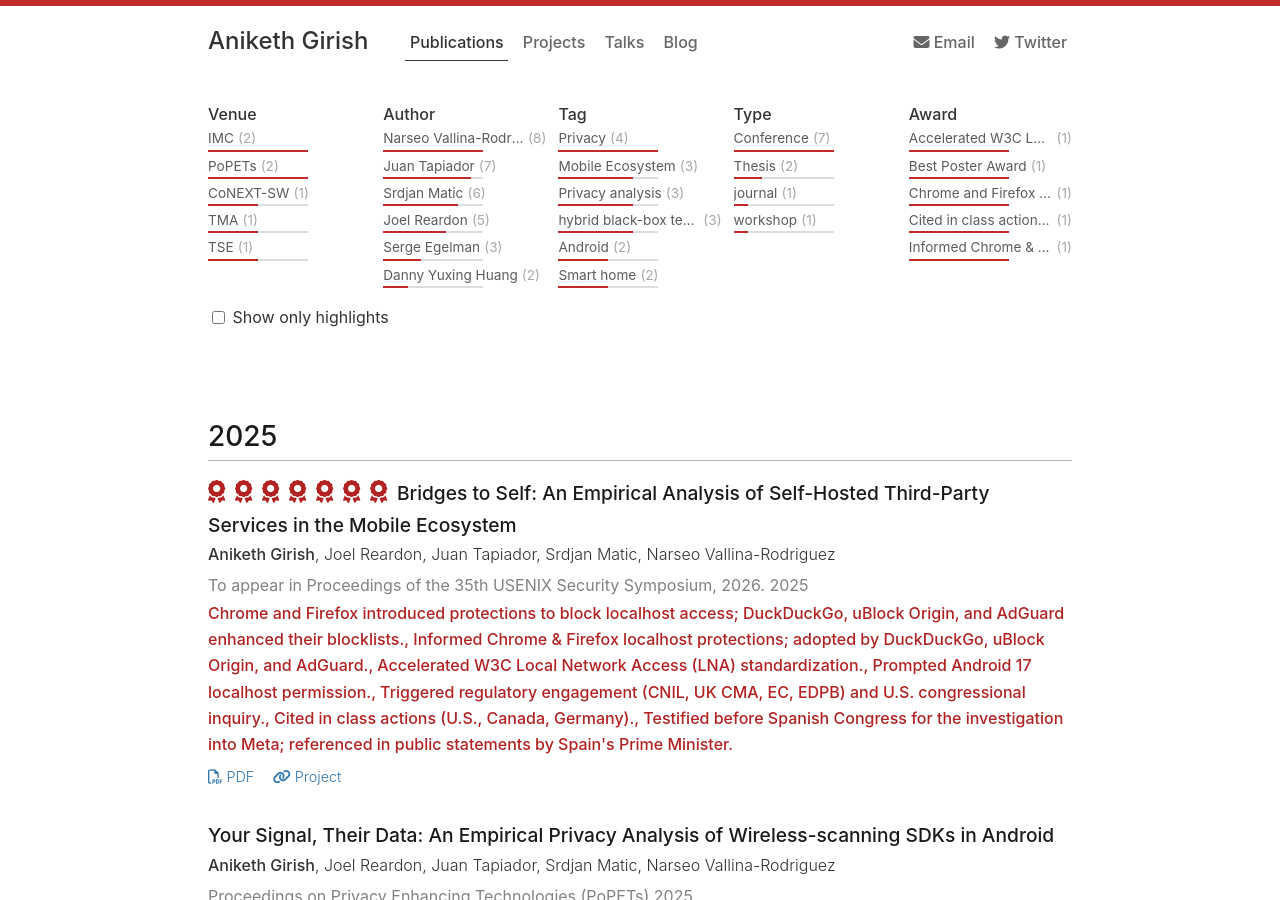
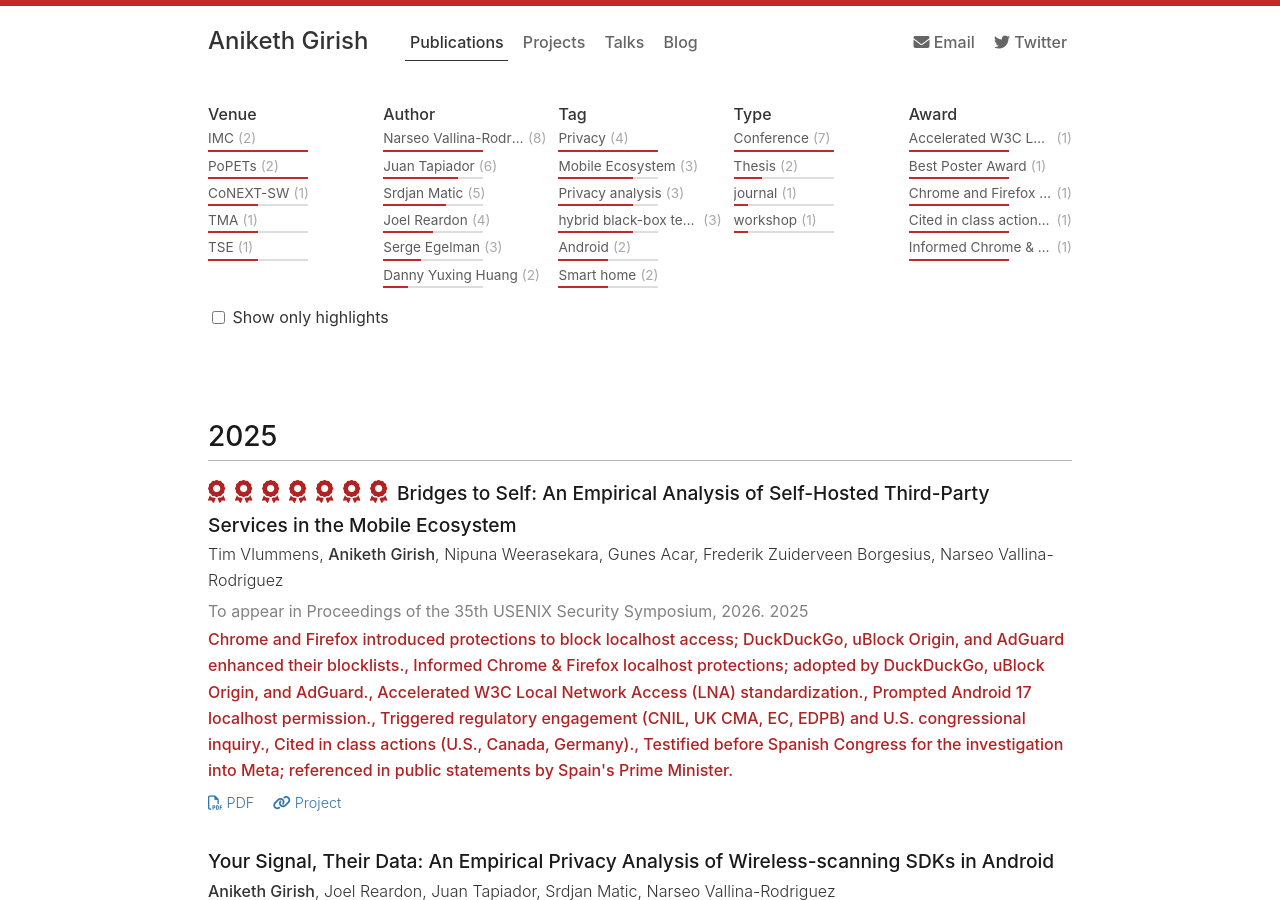
Before and after one commit to Aniketh01/aniketh01.github.io, a Jekyll site: the page built from publications.md, in a window 1280 px wide and 900 px high. Built offline with Jekyll 4.4.1, drawn with Linux system fonts in a browser that asks for light colours; nearby versions of some CDN libraries.

Commit message:
fix author list

```diff
--- a/_data/publications.yml
+++ b/_data/publications.yml
@@ -2,10 +2,11 @@
   title: "Bridges to Self: An Empirical Analysis of Self-Hosted Third-Party Services in the Mobile Ecosystem"
   year: 2025
   authors:
+    - Tim Vlummens
     - Aniketh Girish
-    - Joel Reardon
-    - Juan Tapiador
-    - Srdjan Matic
+    - Nipuna Weerasekara
+    - Gunes Acar
+    - Frederik Zuiderveen Borgesius
     - Narseo Vallina-Rodriguez
   venue: To appear in Proceedings of the 35th USENIX Security Symposium, 2026.
   venue_tags:
```
